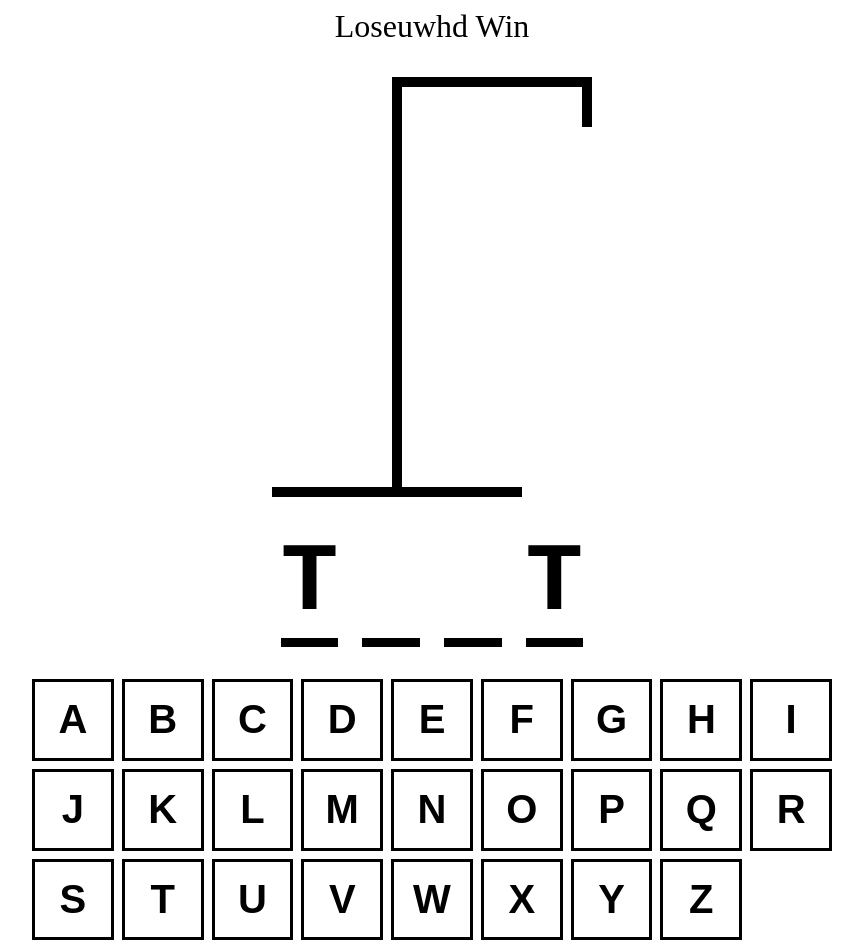
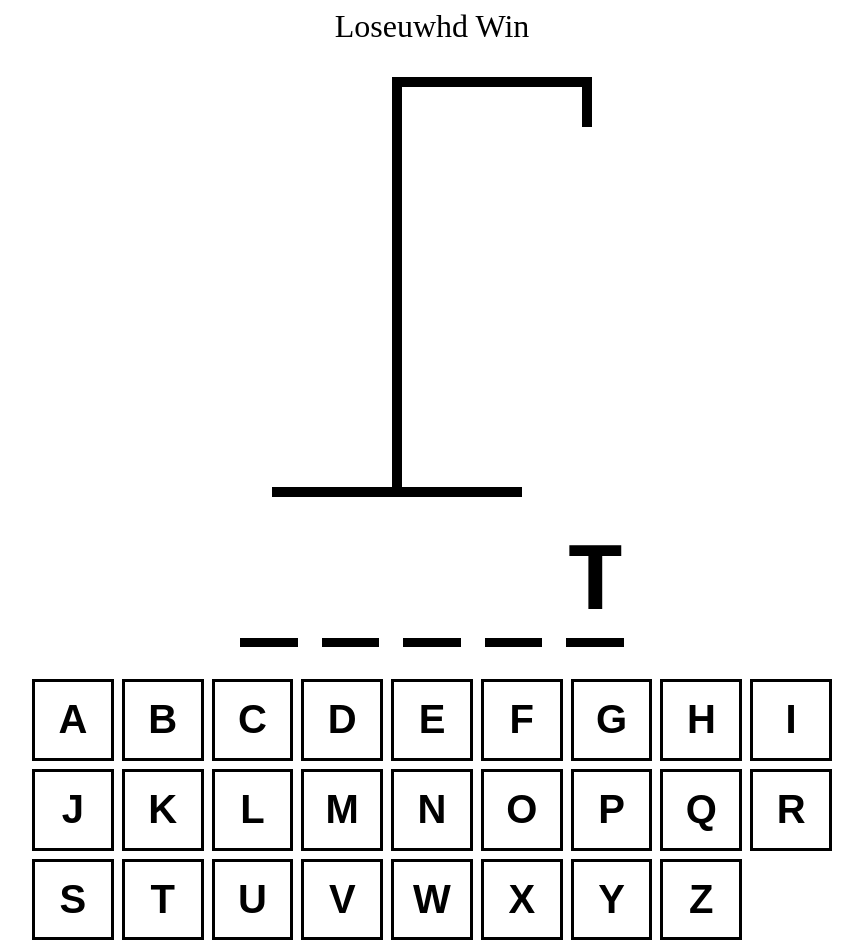
Before and after one commit to noliver-ykc/react-ts-hangman, a React (Vite) app: page / in a window 1280 px wide. Shown: the whole page, without its empty margins (208-1071 px from the left). Built offline with nearby package versions, Linux system fonts and the light colour scheme.

Commit message:
word now dynamically changes with each refresh

```diff
--- a/src/App.tsx
+++ b/src/App.tsx
@@ -35,7 +35,7 @@
         Win
       </div>
       <HangmanDrawing numberOfGuesses={incorrectLetters.length}/>
-      <HangmanWord/>
+      <HangmanWord guessedLetters={guessedLetters} wordToGuess={wordToGuess}/>
       <div style={{alignSelf: "stretch"}}>
         <Keyboard/>
       </div>
--- a/src/components/HangmanWord.tsx
+++ b/src/components/HangmanWord.tsx
@@ -1,8 +1,9 @@
-import React from 'react'
+type HangmanWordProps = {
+  guessedLetters: string[];
+  wordToGuess: string
+}
 
-function HangmanWord() {
-  const word = "test"
-  const guessedLetters = ['t']
+function HangmanWord({guessedLetters, wordToGuess}: HangmanWordProps) {
   return (
     <div
       style={{
@@ -14,7 +15,7 @@
         fontFamily: "monospace",
       }}
     >
-      {word.split("").map((letter, index) => (
+      {wordToGuess.split("").map((letter, index) => (
         <span style={{ borderBottom: ".1em solid black" }} key={index}>
           <span
             style={{
```
